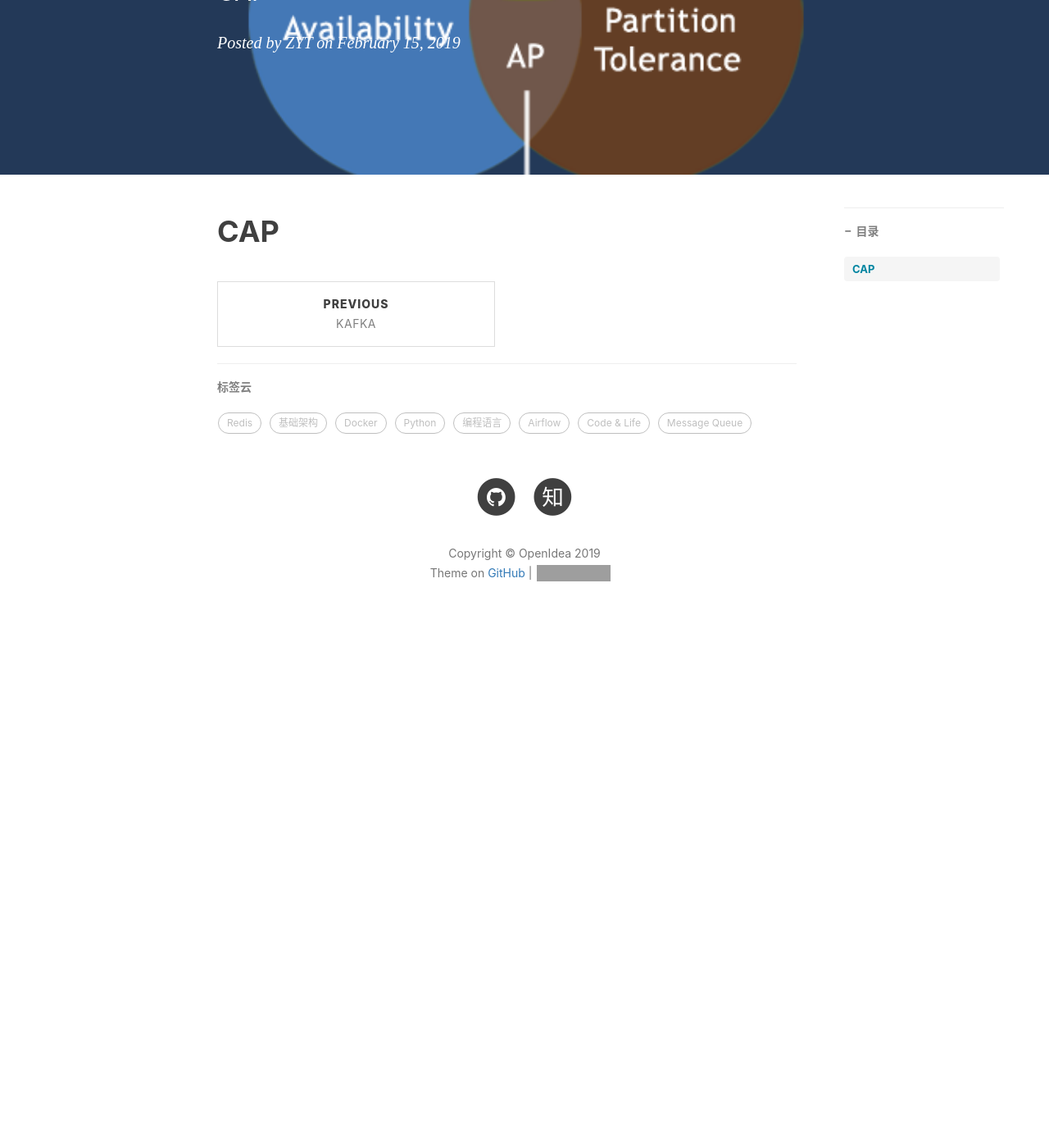
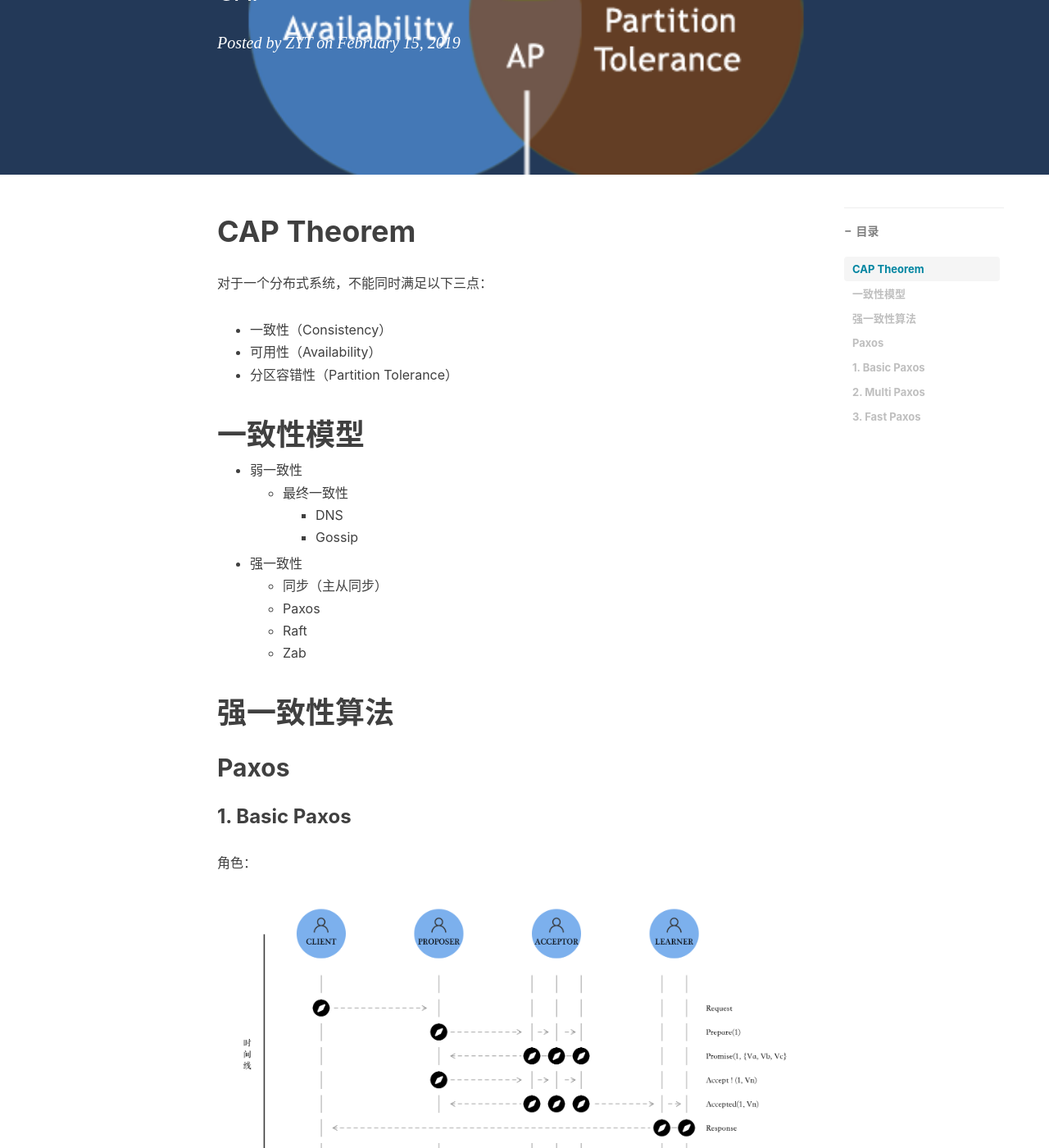
Before and after one commit to zyt312074545/zyt312074545.github.io, a Jekyll site: the page built from _posts/2019-02-15-CAP.md, in a window 1280 px wide and 1400 px high, scrolled down 310 px. Shown: the whole window at 82% size. Built offline with Jekyll 4.4.1, drawn with Linux system fonts in a browser that asks for light colours; nearby versions of some CDN libraries; comment, search, counter and statistics services are not loaded; before the commit the page ends 1113 px from its top, so only the background shows below that; some of the changed text lies outside the part shown; grey boxes are pictures that could not be loaded.

Commit message:
add basic paxos

```diff
--- a/_posts/2019-02-15-CAP.md
+++ b/_posts/2019-02-15-CAP.md
@@ -12,4 +12,35 @@ tags:
     - 基础架构                              #标签
 ---
 
-# CAP
+# CAP Theorem
+
+对于一个分布式系统，不能同时满足以下三点：
+
+- 一致性（Consistency）
+- 可用性（Availability）
+- 分区容错性（Partition Tolerance）
+
+# 一致性模型
+
+- 弱一致性
+    + 最终一致性
+        - DNS
+        - Gossip
+- 强一致性
+    + 同步（主从同步）
+    + Paxos
+    + Raft
+    + Zab
+
+# 强一致性算法
+
+## Paxos
+
+### 1. Basic Paxos
+
+角色：
+
+![Basic Paxos](/img/BasicPaxos.png)
+
+### 2. Multi Paxos
+### 3. Fast Paxos
```
Also changed, not shown: Book_list.md (+2 -0 lines), img/BasicPaxos.png (added).
